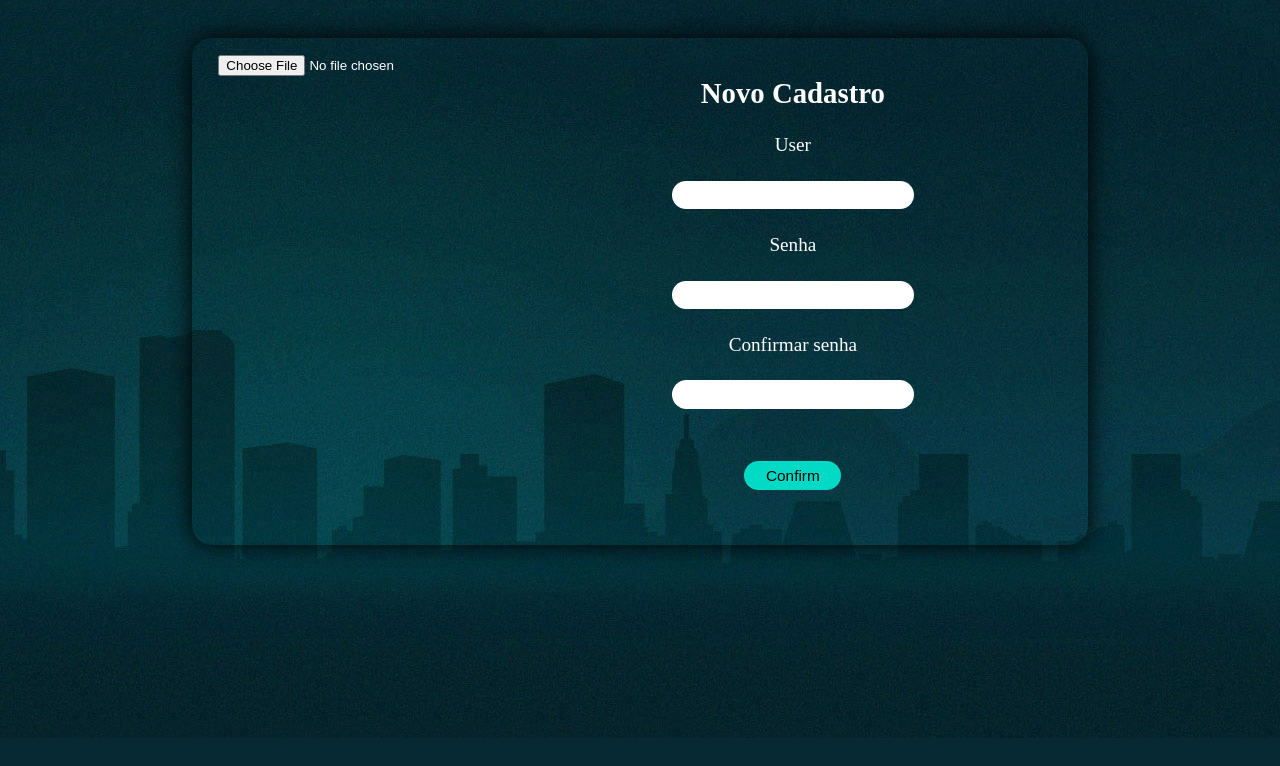
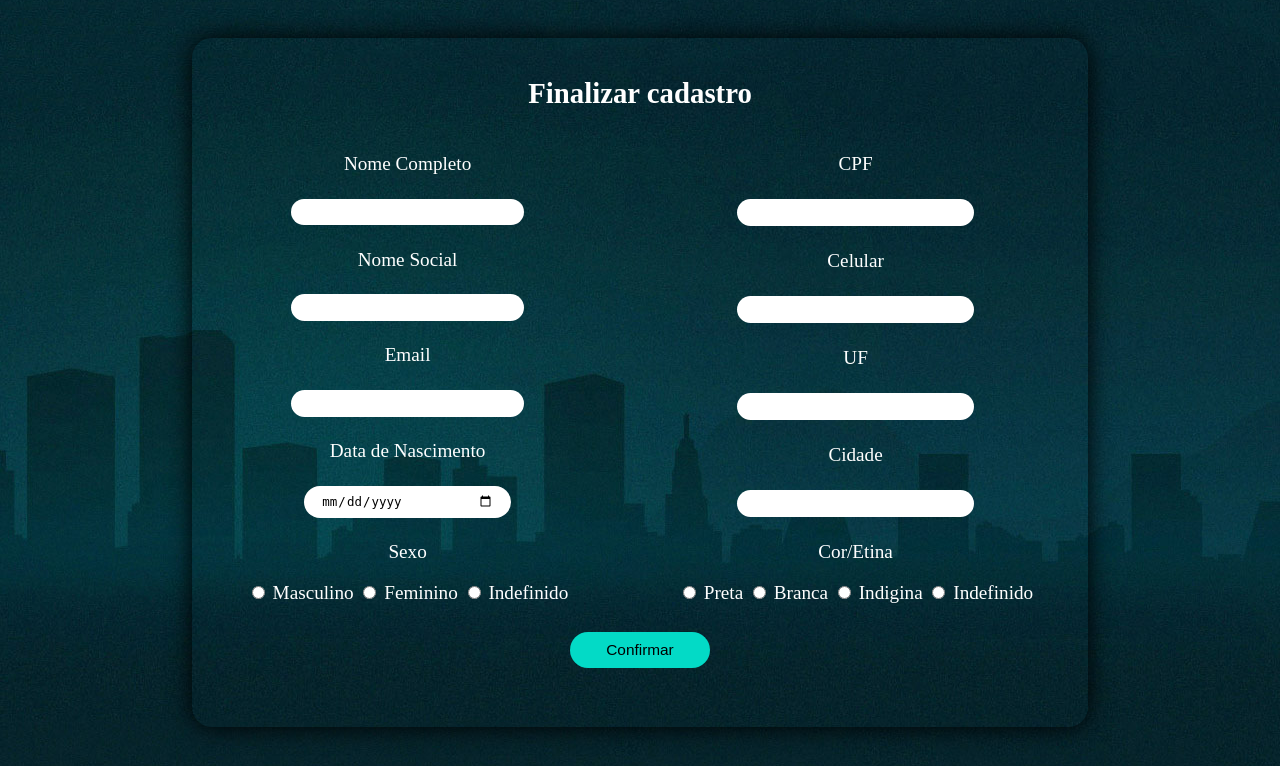
Before and after one commit to subaru3rem/Nave_do_conhecimento, a Flask app: page /user/j in a window 1280 px wide. Shown: the part 62-828 px from the top of the page. Before the commit the page ends 800 px from the top, so only its background shows below. Run offline with Flask 2, Linux system fonts and the light colour scheme.

Commit message:
finalização do cad

```diff
--- a/static/style/finalizar_cad.css
+++ b/static/style/finalizar_cad.css
@@ -59,12 +59,11 @@
     border-radius: 0px 0px 20px 20px;
     width: 100%;
 }
-.login form{
-    display: flex;
-    justify-content: space-around;
-}
-#class{
-    width: 60%;
+.login_og{
+    display: grid;
+    grid-template-columns: auto auto;
+
+
 }
 .button{
   padding: 1% 4%;
@@ -81,6 +80,10 @@
   font-size: 80%;
   border-radius: 20px;
   margin: 1%;
+}
+#date{
+  width: 40%;
+  height: 5%;
 }
 footer{
   box-shadow:0px 0px 25px rgba(0, 0, 0, 1);
--- a/templates/finalizar_cad.html
+++ b/templates/finalizar_cad.html
@@ -1,5 +1,5 @@
 <!DOCTYPE html>
-<html lang="en">
+<html lang="pt-br">
 <head>
     <meta charset="UTF-8">
     <title>Cadastro</title>
@@ -20,19 +20,48 @@
     <div id="destaque">
     <section class="login">
         <form action="{{url_for('finalizar_cad')}}" method="post">
-            <div><input type="file"></div>
-            <div id="class">
-            <h2>Novo Cadastro</h2>
-            <p>User</p>
-            <input type="text" name="cad" class="input">
-            <p>Senha</p>
-            <input type="password" name="senha1" class="input">
-            <p>Confirmar senha</p>
-            <input type="password" name="senha2" class="input">
+            <h2>Finalizar cadastro</h2>
+            <div class="login_og">
+            <div>
+            <p>Nome Completo</p>
+            <input type="text" name="nome" class="input">
+            <p>Nome Social</p>
+            <input type="text" name="nome_s" class="input">
+            <p>Email</p>
+            <input type="email" name="email" class="input">
+            <p>Data de Nascimento</p>
+            <input type="date" name="data_n" class="input" id="date">
+            <p>Sexo</p>
+            <input type="radio" name="sexo" value="masculino">
+            <label>Masculino</label>
+            <input type="radio" name="sexo" value="feminino">
+            <label>Feminino</label>
+            <input type="radio" name="sexo" value="indefinido">
+            <label>Indefinido</label>
+            <input type="hidden" name="user" value={{login}}>
+            </div>
+            <div>
+            <p>CPF</p>
+            <input type="number" name="cpf" class="input">
+            <p>Celular</p>
+            <input type="number" name="celular" class="input">
+            <p>UF</p>
+            <input type="text" name="uf" class="input">
+            <p>Cidade</p>
+            <input type="text" name="cidade" class="input">
+            <p>Cor/Etina</p>
+            <input type="radio" name="Cor" value="preta">
+            <label>Preta</label>
+            <input type="radio" name="Cor" value="branca">
+            <label>Branca</label>
+            <input type="radio" name="Cor" value="indigina">
+            <label>Indigina</label>
+            <input type="radio" name="Cor" value="indefinido">
+            <label>Indefinido</label>
+            </div>
+            </div>
             <p id="erro"></p>
-            <br>
-            <button class="button">Confirm</button>
-            </div>
+            <button class="button">Confirmar</button>
         </form>
     </section>
     </div>
```
